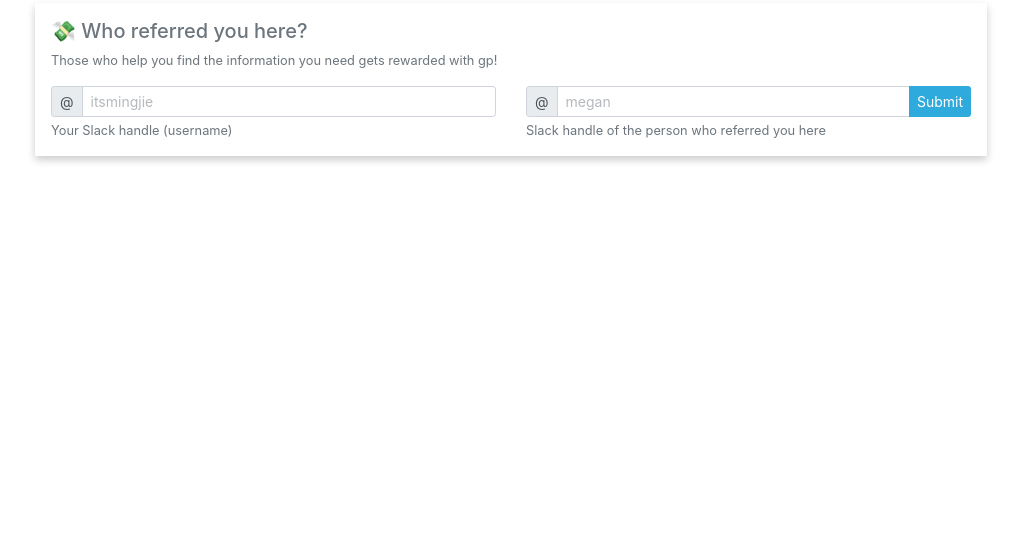
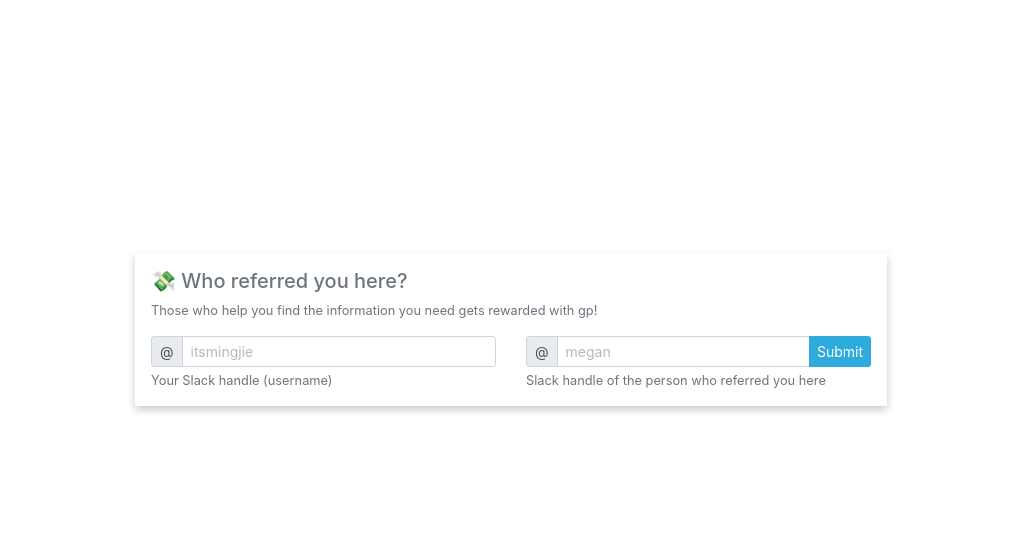
Before and after one commit to hackclub/guide-referral, a website: page public/index.html in a window 1280 px wide. Shown: the whole page, without its empty margins (129-1150 px from the left). Drawn offline with nearby package versions, Linux system fonts and the light colour scheme.

Commit message:
Fix mobile

```diff
--- a/public/style.css
+++ b/public/style.css
@@ -46,8 +46,14 @@ p.hint {
 }
 
 .vcenter {
-    margin: 0 auto;
-    max-width: 1000px;
+    width: 800px;
+    max-width: 800px;
+    height: 300px;
+    position: absolute;
+    left: 50%;
+    top: 50%;
+    margin-left: -400px;
+    margin-top: -150px;
 }
 
 /**
@@ -100,4 +106,12 @@ p.hint {
         margin: 5px;
     }
 
+    .vcenter {
+        width: 100%!important;
+        position: absolute!important;
+        left: 0!important;
+        top: 0!important;
+        margin: 0!important;
+    }
+
 }
```
